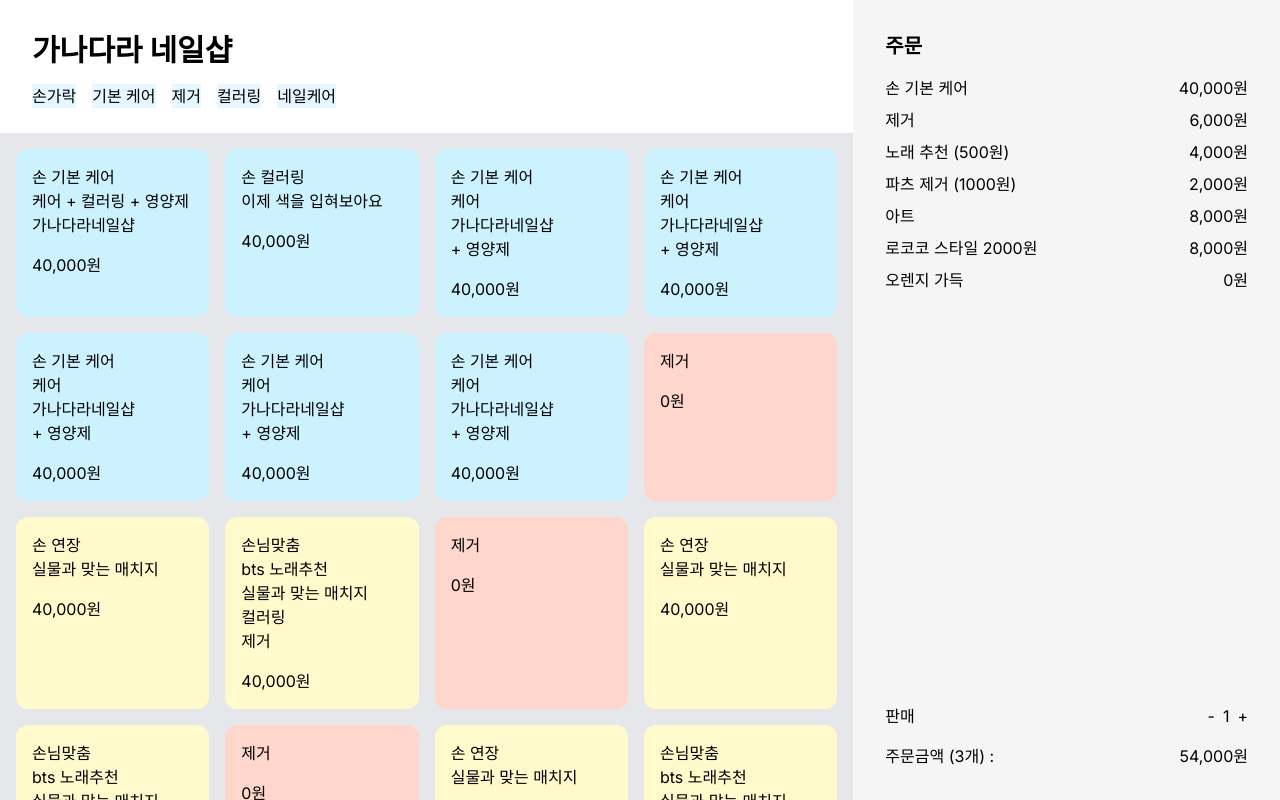
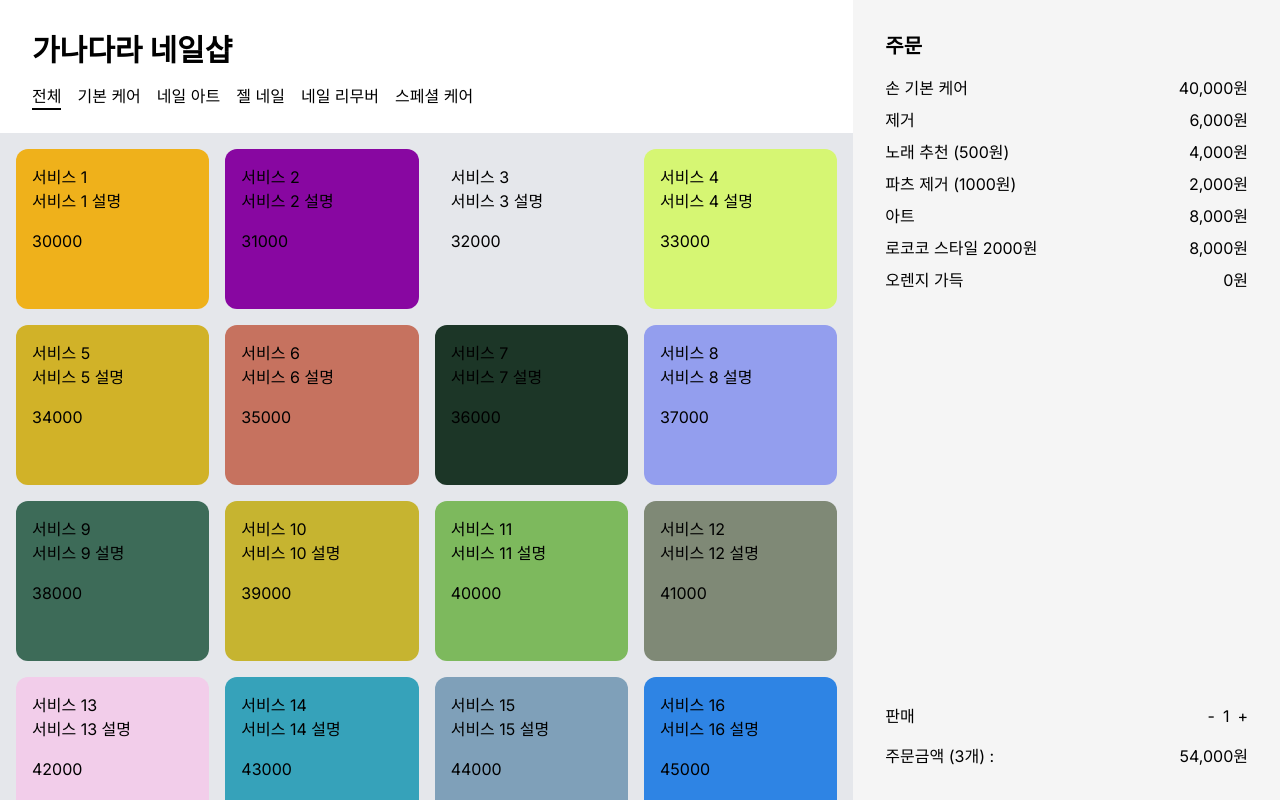
Before and after one commit to asj8000/menu-board-maker, a Next.js app: page / in a window 1280 px wide. Built offline with nearby package versions, Linux system fonts and the light colour scheme.

Commit message:
feat : 기본 구조 셋팅

```diff
--- a/src/app/components.js
+++ b/src/app/components.js
@@ -1,4 +1,34 @@
+"use client";
+
+import { useState } from "react";
+
+import MenuList from "@/components/home/menu/menu-list";
+import MenuBoard from "@/components/home/menu/menu-board";
+
+const tabs = [
+  { id: 0, name: "전체" },
+  { id: 1, name: "기본 케어" },
+  { id: 2, name: "네일 아트" },
+  { id: 3, name: "젤 네일" },
+  { id: 4, name: "네일 리무버" },
+  { id: 5, name: "스페셜 케어" },
+];
+
+const menus = [];
+
+for (let i = 0; i < 100; i++) {
+  menus.push({
+    id: i,
+    name: `서비스 ${i + 1}`,
+    description: `서비스 ${i + 1} 설명`,
+    menuId: i % 6, // 5개의 다른 탭에 맞춰 순환
+    price: 30000 + i * 1000, // 가격은 예시로 설정
+    color: `#${Math.floor(Math.random() * 16777215).toString(16)}`, // 랜덤 색상
+  });
+}
+
 export default function HomeComponent() {
+  const [selectedTab, setSelectedTab] = useState(0);
 
   return (
     <div className="w-screen h-screen overflow-hidden flex">
@@ -6,156 +36,24 @@ export default function HomeComponent() {
         <div className="p-8 h-1/6">
           <h1 className="text-3xl font-bold">가나다라 네일샵</h1>
           <div className="flex space-x-4 mt-4">
-            <div className="bg-[#e6f7ff]">손가락</div>
-            <div className="bg-[#e6f7ff]">기본 케어</div>
-            <div className="bg-[#e6f7ff]">제거</div>
-            <div className="bg-[#e6f7ff]">컬러링</div>
-            <div className="bg-[#e6f7ff]">네일케어</div>
+            {tabs.map((tab) => (
+              <div
+                key={tab.id}
+                className={`${
+                  selectedTab === tab.id ? "border-b-2 border-black" : ""
+                }`}
+                onClick={() => setSelectedTab(tab.id)}
+              >
+                {tab.name}
+              </div>
+            ))}
           </div>
         </div>
-        <div className="h-5/6 overflow-y-scroll">
-          <div className="grid grid-cols-4 gap-4 p-4 bg-gray-200 ">
-            <div className="bg-[#ccf2ff] rounded-xl p-4 ">
-              <div>
-                <p>손 기본 케어</p>
-                <p>케어 + 컬러링 + 영양제</p>
-                <p>가나다라네일샵</p>
-                <p className="mt-4">40,000원</p>
-              </div>
-            </div>
-            <div className="bg-[#ccf2ff] rounded-xl p-4">
-              <div>
-                <p>손 컬러링</p>
-                <p>이제 색을 입혀보아요</p>
-                <p className="mt-4">40,000원</p>
-              </div>
-            </div>
-            <div className="bg-[#ccf2ff] rounded-xl p-4">
-              <div>
-                <p>손 기본 케어</p>
-                <p>케어</p>
-                <p>가나다라네일샵</p>
-                <p>+ 영양제</p>
-                <p className="mt-4">40,000원</p>
-              </div>
-            </div>
-            <div className="bg-[#ccf2ff] rounded-xl p-4">
-              <div>
-                <p>손 기본 케어</p>
-                <p>케어</p>
-                <p>가나다라네일샵</p>
-                <p>+ 영양제</p>
-                <p className="mt-4">40,000원</p>
-              </div>
-            </div>
-            <div className="bg-[#ccf2ff] rounded-xl p-4">
-              <div>
-                <p>손 기본 케어</p>
-                <p>케어</p>
-                <p>가나다라네일샵</p>
-                <p>+ 영양제</p>
-                <p className="mt-4">40,000원</p>
-              </div>
-            </div>
-            <div className="bg-[#ccf2ff] rounded-xl p-4">
-              <div>
-                <p>손 기본 케어</p>
-                <p>케어</p>
-                <p>가나다라네일샵</p>
-                <p>+ 영양제</p>
-                <p className="mt-4">40,000원</p>
-              </div>
-            </div>
-            <div className="bg-[#ccf2ff] rounded-xl p-4">
-              <div>
-                <p>손 기본 케어</p>
-                <p>케어</p>
-                <p>가나다라네일샵</p>
-                <p>+ 영양제</p>
-                <p className="mt-4">40,000원</p>
-              </div>
-            </div>
-            <div className="bg-[#ffd6cc] rounded-xl p-4">
-              <div>
-                <p>제거</p>
-                <p className="mt-4">0원</p>
-              </div>
-            </div>
-            <div className="bg-[#fffacc] rounded-xl p-4">
-              <div>
-                <p>손 연장</p>
-                <p>실물과 맞는 매치지</p>
-                <p className="mt-4">40,000원</p>
-              </div>
-            </div>
-            <div className="bg-[#fffacc] rounded-xl p-4">
-              <div>
-                <p>손님맞춤</p>
-                <p>bts 노래추천</p>
-                <p>실물과 맞는 매치지</p>
-                <p>컬러링</p>
-                <p>제거</p>
-                <p className="mt-4">40,000원</p>
-              </div>
-            </div>
-            <div className="bg-[#ffd6cc] rounded-xl p-4">
-              <div>
-                <p>제거</p>
-                <p className="mt-4">0원</p>
-              </div>
-            </div>
-            <div className="bg-[#fffacc] rounded-xl p-4">
-              <div>
-                <p>손 연장</p>
-                <p>실물과 맞는 매치지</p>
-                <p className="mt-4">40,000원</p>
-              </div>
-            </div>
-            <div className="bg-[#fffacc] rounded-xl p-4">
-              <div>
-                <p>손님맞춤</p>
-                <p>bts 노래추천</p>
-                <p>실물과 맞는 매치지</p>
-                <p>컬러링</p>
-                <p>제거</p>
-                <p className="mt-4">40,000원</p>
-              </div>
-            </div>
-            <div className="bg-[#ffd6cc] rounded-xl p-4">
-              <div>
-                <p>제거</p>
-                <p className="mt-4">0원</p>
-              </div>
-            </div>
-            <div className="bg-[#fffacc] rounded-xl p-4">
-              <div>
-                <p>손 연장</p>
-                <p>실물과 맞는 매치지</p>
-                <p className="mt-4">40,000원</p>
-              </div>
-            </div>
-            <div className="bg-[#fffacc] rounded-xl p-4">
-              <div>
-                <p>손님맞춤</p>
-                <p>bts 노래추천</p>
-                <p>실물과 맞는 매치지</p>
-                <p>컬러링</p>
-                <p>제거</p>
-                <p className="mt-4">40,000원</p>
-              </div>
-            </div>
-            <div className="bg-[#fffacc] rounded-xl p-4">
-              <div>
-                <p>손님맞춤</p>
-                <p>bts 노래추천</p>
-                <p>실물과 맞는 매치지</p>
-                <p>컬러링</p>
-                <p>제거</p>
-                <p className="mt-4">40,000원</p>
-              </div>
-            </div>
-          </div>
-        </div>
+        {selectedTab === 0 ? (
+          <MenuBoard menus={menus} />
+        ) : (
+          <MenuList menus={menus} selectedTab={selectedTab} />
+        )}
       </div>
       <div className="w-2/6 bg-[#f5f5f5] p-8 flex flex-col justify-between">
         <div className="mb-4">
@@ -209,6 +107,5 @@ export default function HomeComponent() {
         </div>
       </div>
     </div>
-  )
-
+  );
 }
--- /dev/null
+++ b/src/components/home/menu/menu-board-card/index.js
@@ -0,0 +1,15 @@
+export default function MenuBoardItem({ item }) {
+  return (
+    <div
+      className="rounded-xl p-4 h-40"
+      style={{ backgroundColor: item?.color }}
+    >
+      <div>
+        <h1>{item?.name}</h1>
+        <p>{item?.description}</p>
+        <p>{item?.shopName}</p>
+        <p className="mt-4">{item?.price}</p>
+      </div>
+    </div>
+  );
+}
--- /dev/null
+++ b/src/components/home/menu/menu-board/index.js
@@ -0,0 +1,13 @@
+import MenuBoardItem from "@/components/home/menu/menu-board-card";
+
+export default function MenuBoard({ menus }) {
+  return (
+    <div className="h-5/6 overflow-y-scroll">
+      <div className="grid grid-cols-4 gap-4 p-4 bg-gray-200 ">
+        {menus?.map((menu) => (
+          <MenuBoardItem key={menu.id} item={menu} />
+        ))}
+      </div>
+    </div>
+  );
+}
--- /dev/null
+++ b/src/components/home/menu/menu-list/index.js
@@ -0,0 +1,21 @@
+export default function MenuList({ menus, selectedTab }) {
+  return (
+    <div className="h-5/6 overflow-y-scroll">
+      <div className="grid grid-cols-4 gap-4 p-4 bg-gray-200 ">
+        {menus
+          .filter((menu) => menu.menuId === selectedTab)
+          .map((menu) => (
+            <div
+              key={menu.id}
+              className="w-full p-4 px-6 border-b border-gray-200"
+            >
+              <div>
+                <p>{menu.name}</p>
+                <p className="mt-4">{menu.price}</p>
+              </div>
+            </div>
+          ))}
+      </div>
+    </div>
+  );
+}
```
Also changed, not shown: package.json (+6 -5 lines), src/components/home/navigation/index.js (added), src/components/home/order/order-summary/index.js (added).
